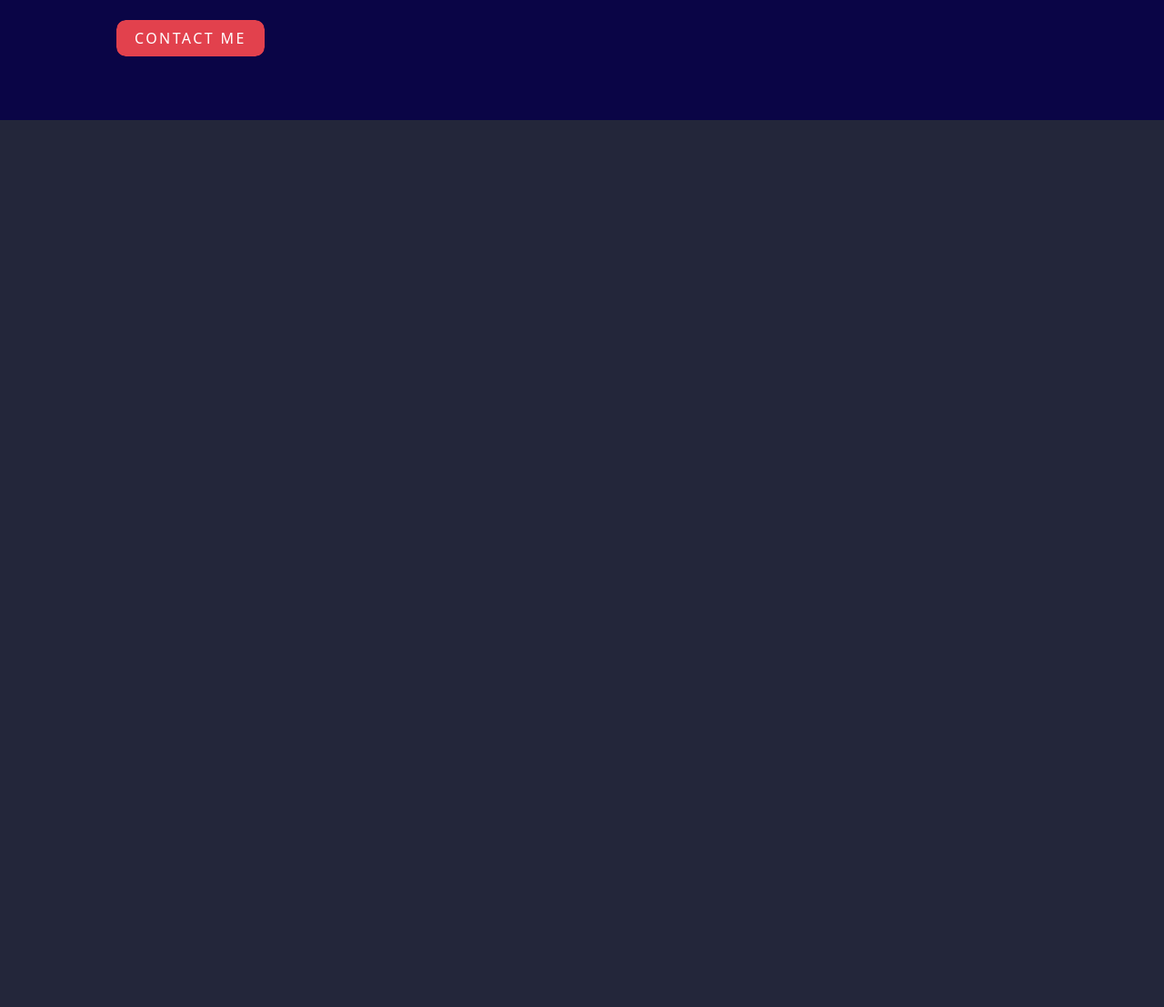
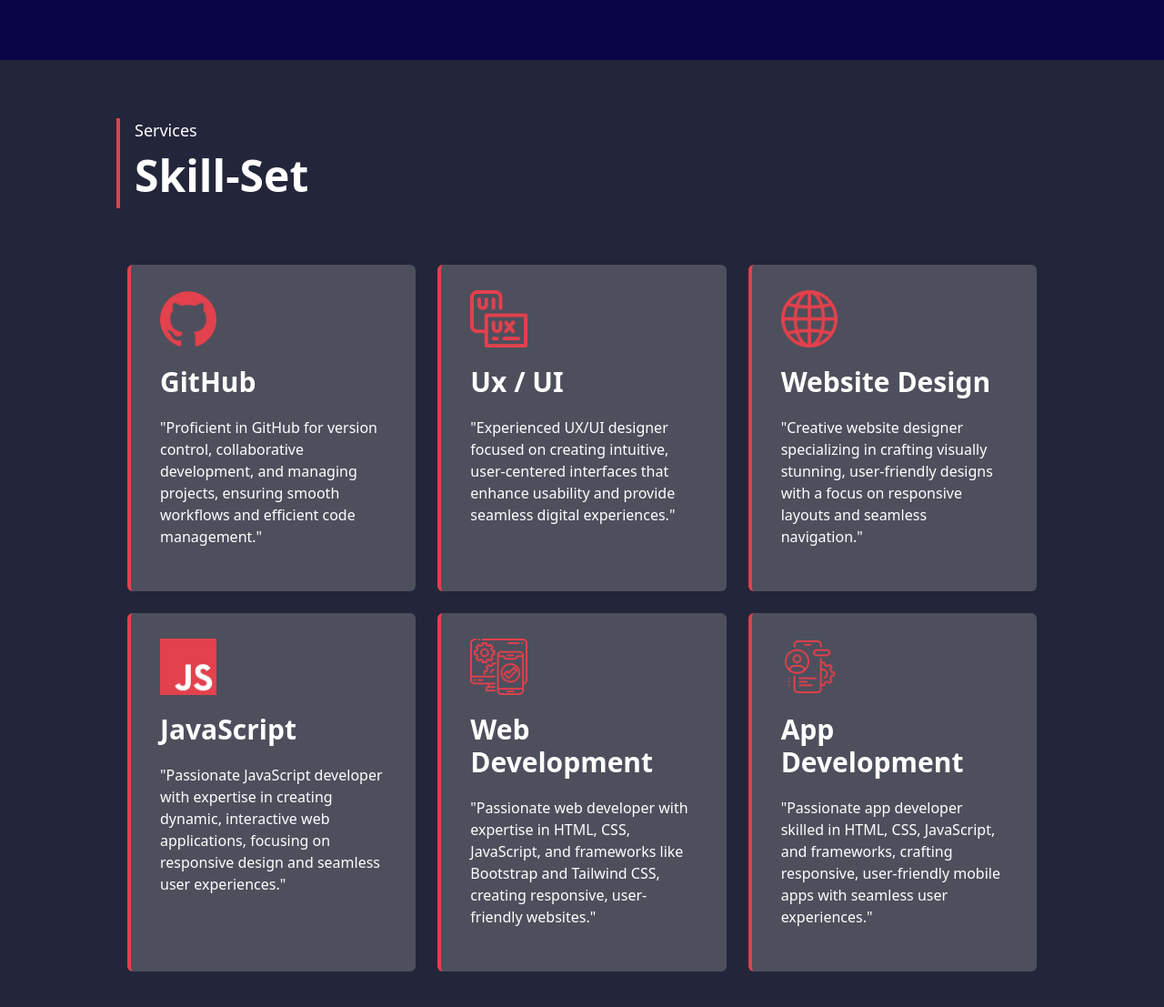
Before and after one commit to ataurwd/Tailwind-Css-Crazy-Website, a plain HTML site: page src/index.html in a window 1280 px wide. Shown: the part 521-1628 px from the top of the page at 91% size. Before the commit the page ends 800 px from the top, so only its background shows below. Drawn offline with nearby package versions, Linux system fonts and the light colour scheme.

Commit message:
add skils section

```diff
--- a/src/index.html
+++ b/src/index.html
@@ -4,7 +4,7 @@
   <meta charset="UTF-8">
   <meta name="viewport" content="width=device-width, initial-scale=1.0">
   <script src="https://cdn.tailwindcss.com"></script>
-  <link rel="stylesheet" href="main.css">
+  <!-- <link rel="stylesheet" href="main.css"> -->
 </head>
 <body class="bg-[#23263A] h-[100vh] md:">
         <nav class="flex justify-between px-32 pt-7 bg-[#0A0546]">
@@ -14,13 +14,12 @@
             <div>
                 <ul class="flex *:mx-3 *:text-xl *:text-white hover:text-sky-500">
                     <li><a href="#" class=" border-radius: 10px; text-sky-500">Home</a></li>
-                    <li><a href="#" class=" border-radius: 10px;">About</a></li>
+                    <li><a href="#navigateService" class=" border-radius: 10px;">Services</a></li>
                     <li><a href="#" class=" border-radius: 10px;">Courses</a></li>
                     <li><a href="#" class=" border-radius: 10px;">Contact</a></li>
                 </ul>
             </div>
         </nav>
-
 
         <!-- Heading Section -->
 
@@ -33,13 +32,59 @@
             </div>
             <div class="w-1/2">
                 <img class="w-4/5 mx-auto" src="https://mir-s3-cdn-cf.behance.net/project_modules/1400/6e069285593141.5d80c5701f629.gif" alt="">
-                 <!-- <img src="https://i.pinimg.com/originals/81/17/8b/81178b47a8598f0c81c4799f2cdd4057.gif" alt=""> -->
             </div>
         </header>
 
 
         <!-- main -->
-
+        <main>
+            <!-- skils  -->
+            <section id="navigateService" class="*:text-white px-32 py-16">
+                <div class="border-l-4 border-[#E2414D] pl-4 mb-[50px]">
+                    <h4 class="text-[18px]">Services</h4>
+                    <h1 class="text-5xl py-3 font-semibold">Skill-Set</h1>
+                </div>
+                <!-- skil card -->
+                <div class="*:bg-[#4d4f5c] grid-cols-3 grid *:m-3 *:py-7 *:px-8 *:border-l-4 *:border-[#E2414D] *:cursor-pointer *:rounded-[6px]">
+                    <!-- first -->
+                    <div class="*:pb-5 hover:bg-[#46bbec] hover:border-white transition duration-300 ease-in-out">
+                        <img class="w-1/4" src="./assest/github.png" alt="">
+                        <h2 class="text-3xl font-semibold" class="text-3xl">GitHub</h2>
+                        <p>"Proficient in GitHub for version control, collaborative development, and managing projects, ensuring smooth workflows and efficient code management."</p>
+                    </div>
+                    <!-- second -->
+                    <div class="*:pb-5 hover:bg-[#46bbec] hover:border-white transition duration-300 ease-in-out">
+                        <img class="w-1/4" src="./assest/ui-ux.png" alt="">
+                        <h2 class="text-3xl font-semibold" class="text-3xl">Ux / UI</h2>
+                        <p>"Experienced UX/UI designer focused on creating intuitive, user-centered interfaces that enhance usability and provide seamless digital experiences."</p>
+                    </div>
+                    <!-- third -->
+                    <div class="*:pb-5 hover:bg-[#46bbec] hover:border-white transition duration-300 ease-in-out">
+                        <img class="w-1/4" src="./assest/website desing.png" alt="">
+                        <h2 class="text-3xl font-semibold" class="text-3xl">Website Design</h2>
+                        <p>"Creative website designer specializing in crafting visually stunning, user-friendly designs with a focus on responsive layouts and seamless navigation."</p>
+                    </div>
+                    <!-- fourth -->
+                    <div class="*:pb-5 hover:bg-[#46bbec] hover:border-white transition duration-300 ease-in-out">
+                        <img class="w-1/4" src="./assest/js.png" alt="">
+                        <h2 class="text-3xl font-semibold" class="text-3xl">JavaScript</h2>
+                        <p>"Passionate JavaScript developer with expertise in creating dynamic, interactive web applications, focusing on responsive design and seamless user experiences."</p>
+                    </div>
+                    <!-- fifth -->
+                    <div class="*:pb-5 hover:bg-[#46bbec] hover:border-white transition duration-300 ease-in-out">
+                        <img class="w-1/4" src="./assest/development.png" alt="">
+                        <h2 class="text-3xl font-semibold" class="text-3xl">Web Development</h2>
+                        <p>"Passionate web developer with expertise in HTML, CSS, JavaScript, and frameworks like Bootstrap and Tailwind CSS, creating responsive, user-friendly websites."</p>
+                    </div>
+                    <!-- last one -->
+                    <div class="*:pb-5 hover:bg-[#46bbec] hover:border-white transition duration-300 ease-in-out">
+                        <img class="w-1/4" src="./assest/app development.png" alt="">
+                        <h2 class="text-3xl font-semibold" class="text-3xl">App Development</h2>
+                        <p>"Passionate app developer skilled in HTML, CSS, JavaScript, and frameworks, crafting responsive, user-friendly mobile apps with seamless user experiences."</p>
+                    </div>
+                </div>
+            </section>
+        </main>
 
         <script>
             document.addEventListener('contextmenu', (e) => {
--- a/src/main.css
+++ b/src/main.css
@@ -1,6 +1,8 @@
 @import url('https://fonts.googleapis.com/css2?family=Kanit:ital,wght@0,100;0,200;0,300;0,400;0,500;0,600;0,700;0,800;0,900;1,100;1,200;1,300;1,400;1,500;1,600;1,700;1,800;1,900&display=swap');
 
-
+html{
+  scroll-behavior: smooth scroll;;
+}
 
 
 
@@ -24,7 +26,7 @@
     }
 
     @keyframes animate {
-        to{
+        from{
             background-position: 200% center;
         }
 }
```
Also changed, not shown: src/assest/app development.png (added), src/assest/development.png (added), src/assest/github.png (added), src/assest/js.png (added), src/assest/ui-ux.png (added), src/assest/website desing.png (added).
